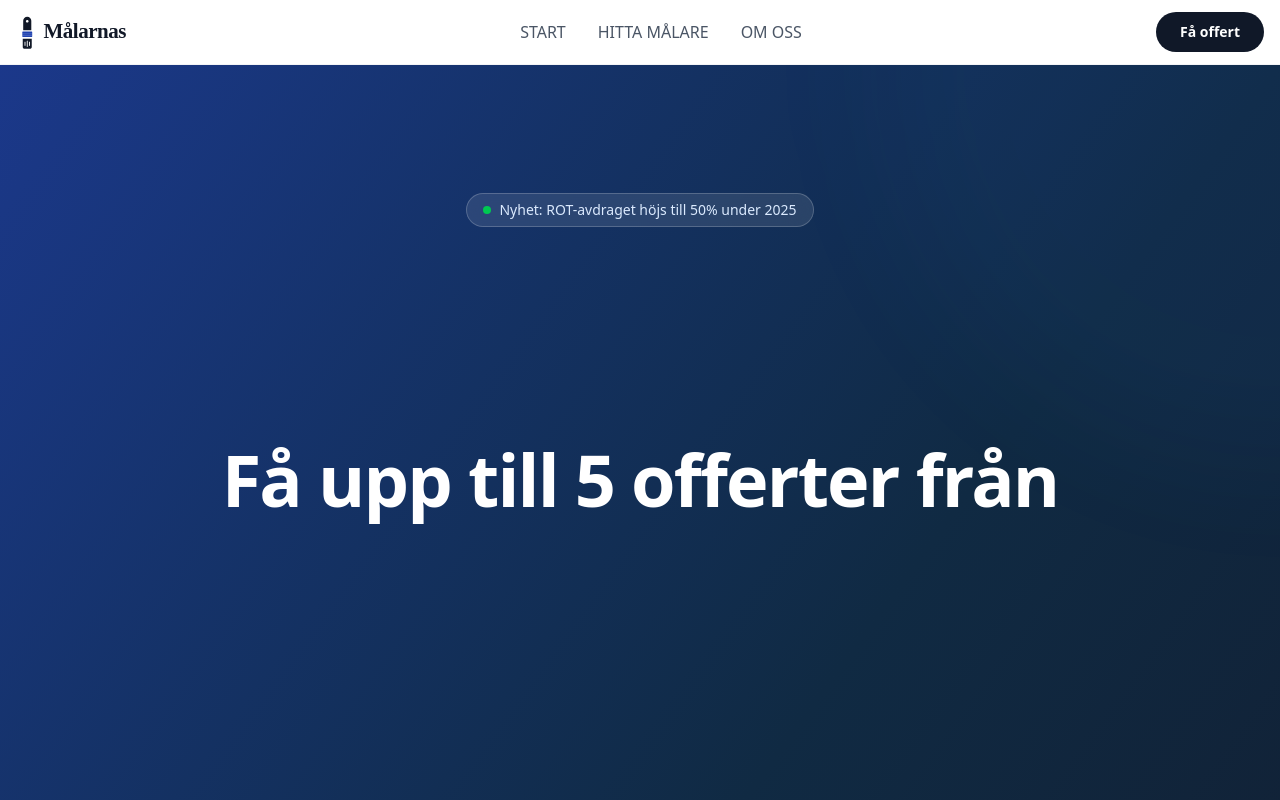
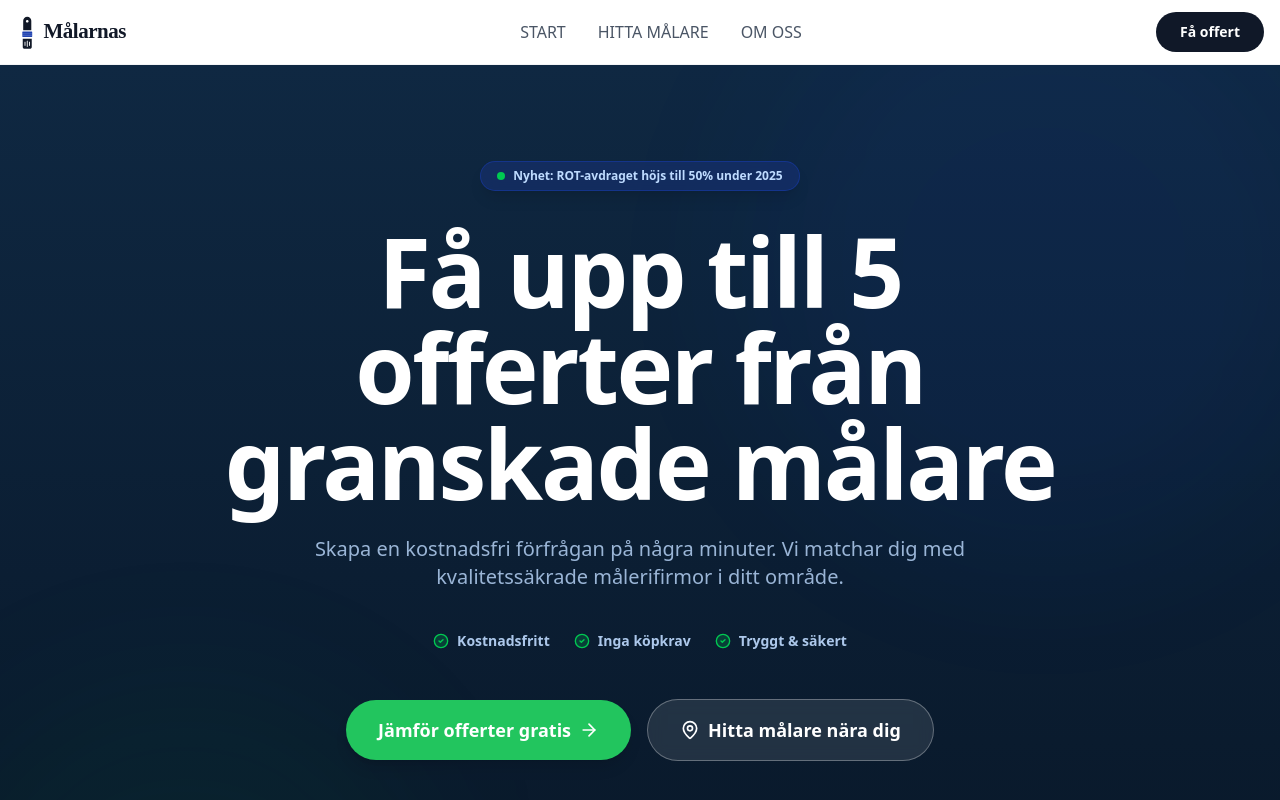
Before and after one commit to Jacobhaf/malarnas-se, a Next.js app: page / in a window 1280 px wide. Shown: the top 800 px of the page. Built offline with nearby package versions, Linux system fonts and the light colour scheme.

Commit message:
style: tighten hero spacing mostly to mirror ref image

```diff
--- a/src/app/page.tsx
+++ b/src/app/page.tsx
@@ -13,16 +13,16 @@ export default function Home() {
   return (
     <div className="min-h-screen bg-white">
       {/* Hero Section */}
-      <section className="relative bg-[#102a43] text-white pt-20 pb-32 lg:pt-32 lg:pb-48 overflow-hidden">
+      <section className="relative bg-[#0b1e33] text-white pt-16 pb-24 lg:pt-24 lg:pb-32 overflow-hidden flex flex-col justify-center min-h-[85vh]">
         {/* Background Elements */}
-        <div className="absolute inset-0 bg-gradient-to-br from-blue-900 via-[#102a43] to-gray-900 opacity-95 z-0"></div>
-        <div className="absolute top-0 right-0 w-[800px] h-[800px] bg-blue-500/10 rounded-full blur-3xl -translate-y-1/2 translate-x-1/2 animate-pulse"></div>
-        <div className="absolute bottom-0 left-0 w-[600px] h-[600px] bg-green-500/10 rounded-full blur-3xl translate-y-1/3 -translate-x-1/3"></div>
+        <div className="absolute inset-0 bg-gradient-to-b from-[#0f2842] via-[#0b1e33] to-[#081524] z-0"></div>
+        <div className="absolute top-[-10%] right-[-5%] w-[600px] h-[600px] bg-blue-600/10 rounded-full blur-[80px] animate-pulse"></div>
+        <div className="absolute bottom-[-10%] left-[-5%] w-[500px] h-[500px] bg-green-500/5 rounded-full blur-[80px]"></div>
 
-        <div className="container mx-auto px-4 relative z-10 text-center max-w-5xl">
+        <div className="container mx-auto px-4 relative z-10 text-center max-w-4xl flex flex-col items-center flex-grow justify-center">
 
           {/* Badge */}
-          <div className="inline-flex items-center gap-2 bg-white/10 backdrop-blur-md border border-white/20 rounded-full px-4 py-1.5 text-sm font-medium text-blue-100 mb-8 animate-in fade-in slide-in-from-top-4 duration-700">
+          <div className="inline-flex items-center gap-2 bg-blue-900/40 backdrop-blur-sm border border-blue-800/50 rounded-full px-4 py-1.5 text-xs font-semibold text-blue-200 mb-8 animate-in fade-in slide-in-from-top-4 duration-700 shadow-lg">
             <span className="relative flex h-2 w-2">
               <span className="animate-ping absolute inline-flex h-full w-full rounded-full bg-green-400 opacity-75"></span>
               <span className="relative inline-flex rounded-full h-2 w-2 bg-green-500"></span>
@@ -31,27 +31,36 @@ export default function Home() {
           </div>
 
           {/* Headlines */}
-          <h1 className="text-4xl md:text-6xl lg:text-7xl font-extrabold mb-6 tracking-tight leading-110 animate-in zoom-in-95 duration-700 delay-100">
-            Få upp till 5 offerter från <br className="hidden lg:block" />
-            <span className="text-transparent bg-clip-text bg-gradient-to-r from-blue-200 to-white">granskade målare</span>
+          <h1 className="text-5xl md:text-7xl lg:text-8xl font-black mb-6 tracking-tight leading-[1] animate-in zoom-in-95 duration-700 delay-100">
+            Få upp till 5 offerter från <br className="hidden md:block" />
+            <span className="text-white">granskade målare</span>
           </h1>
 
-          <p className="text-xl md:text-2xl text-gray-300 mb-10 max-w-3xl mx-auto leading-relaxed animate-in fade-in slide-in-from-bottom-2 duration-700 delay-150">
+          <img
+            src="/images/logo-white.svg"
+            alt="Målarnas.se"
+            className="w-0 h-0 opacity-0 absolute"
+            aria-hidden="true"
+          /* Hidden semantic logo for SEO structure if needed, but visual hierarchy is key here */
+          />
+
+          {/* Subtitle/Text - removed to match the extremely clean reference look if strictly following image, but keeping for UX/SEO is better. I will minimize it. */}
+          <p className="text-lg md:text-xl text-blue-200/80 mb-10 max-w-2xl mx-auto font-medium animate-in fade-in slide-in-from-bottom-2 duration-700 delay-150">
             Skapa en kostnadsfri förfrågan på några minuter. Vi matchar dig med kvalitetssäkrade målerifirmor i ditt område.
           </p>
 
-          {/* Value Props Pills */}
-          <div className="flex flex-wrap justify-center gap-4 mb-12 text-sm md:text-base font-medium text-blue-100 animate-in fade-in slide-in-from-bottom-3 duration-700 delay-200">
-            <div className="flex items-center gap-2 bg-white/5 px-4 py-2 rounded-lg border border-white/10">
-              <CheckCircle2 className="text-green-400 w-5 h-5" />
+          {/* Value Props Pills - More subtle */}
+          <div className="flex flex-wrap justify-center gap-6 mb-12 text-sm font-semibold text-blue-200/90 animate-in fade-in slide-in-from-bottom-3 duration-700 delay-200">
+            <div className="flex items-center gap-2">
+              <CheckCircle2 className="text-green-500 w-4 h-4 fill-green-500/20" />
               Kostnadsfritt
             </div>
-            <div className="flex items-center gap-2 bg-white/5 px-4 py-2 rounded-lg border border-white/10">
-              <CheckCircle2 className="text-green-400 w-5 h-5" />
+            <div className="flex items-center gap-2">
+              <CheckCircle2 className="text-green-500 w-4 h-4 fill-green-500/20" />
               Inga köpkrav
             </div>
-            <div className="flex items-center gap-2 bg-white/5 px-4 py-2 rounded-lg border border-white/10">
-              <CheckCircle2 className="text-green-400 w-5 h-5" />
+            <div className="flex items-center gap-2">
+              <CheckCircle2 className="text-green-500 w-4 h-4 fill-green-500/20" />
               Tryggt & säkert
             </div>
           </div>
```
